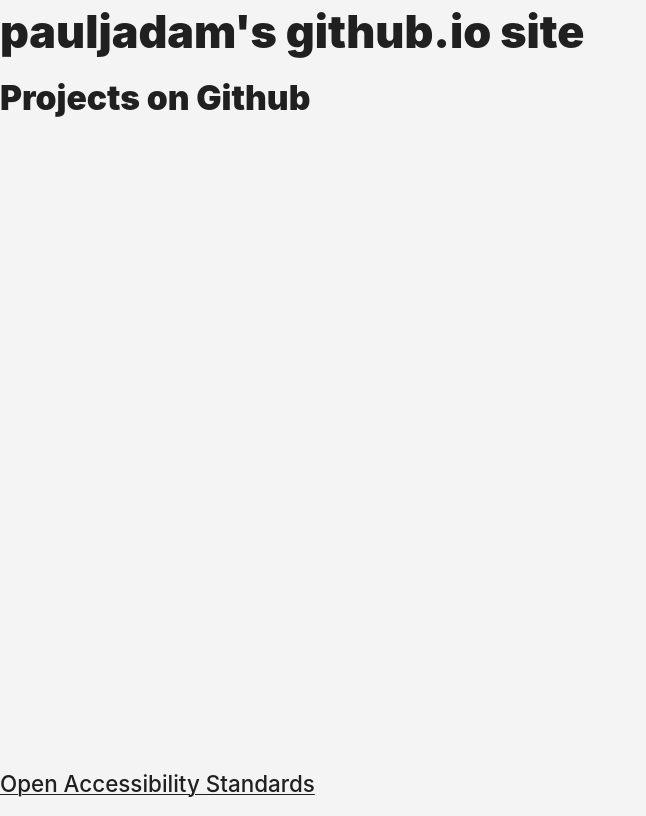
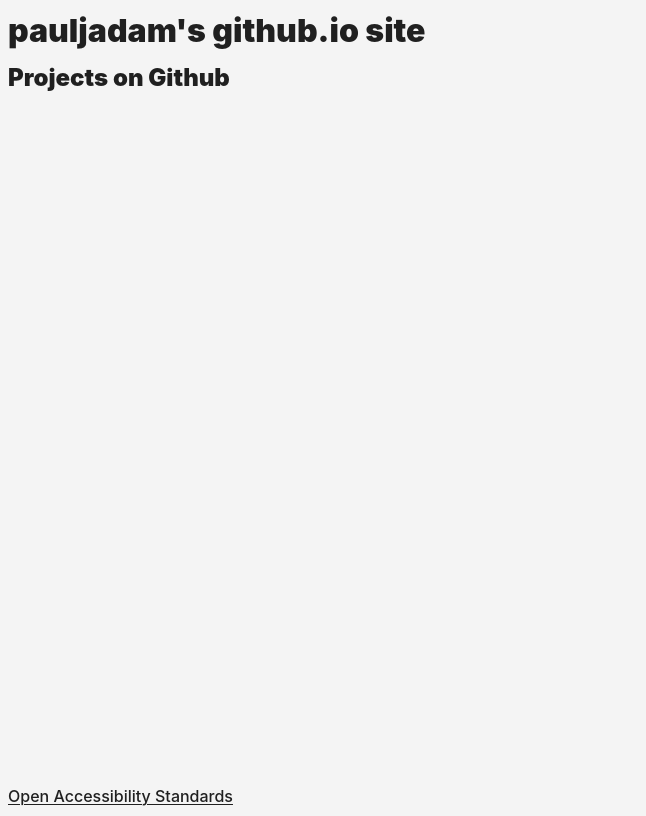
Before and after one commit to pauljadam/pauljadam.github.io, a plain HTML site: page index.html in a window 1280 px wide. Shown: the whole page, without its empty margins (0-646 px from the left). Drawn offline with Linux system fonts and the light colour scheme.

Commit message:
Update styles.css

```diff
--- a/styles.css
+++ b/styles.css
@@ -84,9 +84,9 @@ code {
 
 :root {
   font-size: clamp(
-    105%,
+    100%,
     calc(100% + 0.5vw),
-    150%
+    100%
   ); /* % ensures browser zoom is supported. */
   font-family: var(--font); /* Use system UI font. */
   line-height: var(--leading); /* Standard leading for good legibility. */
@@ -429,7 +429,6 @@ summary > * {
 body {
   display: grid;
   grid-template-rows: auto 1fr auto;
-  margin: 0;
   min-block-size: 100vh;
   min-block-size: 100dvb;
 }
```
